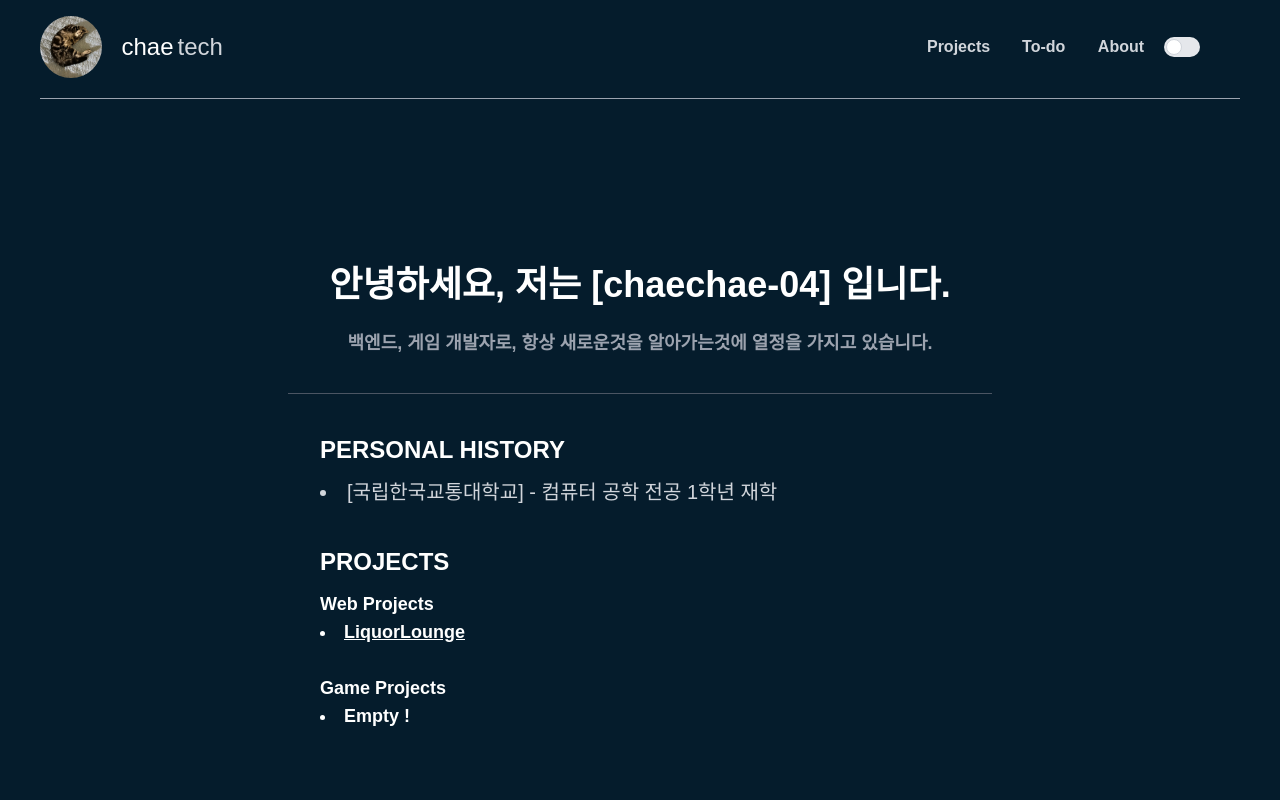
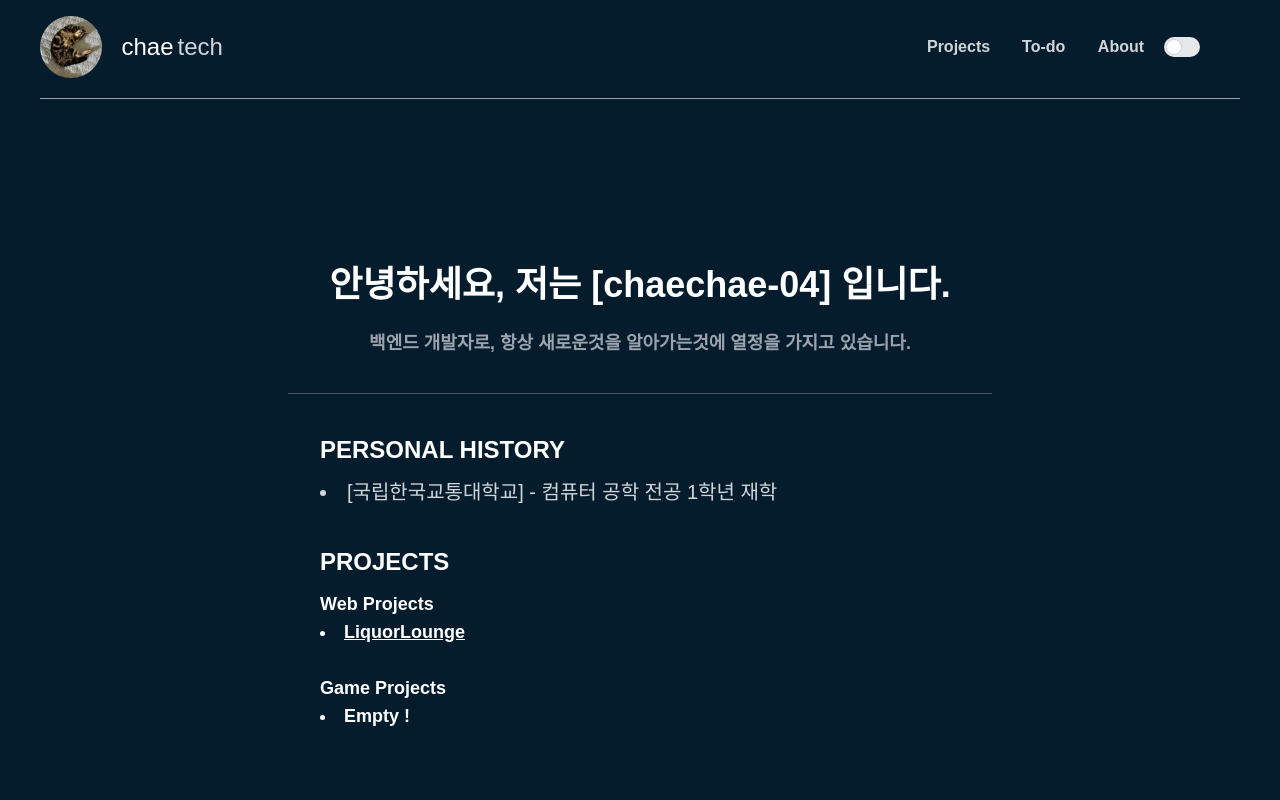
Before and after one commit to chaechae-04/chaechae, a Next.js app: page /pages/headerTab/about in a window 1280 px wide. Shown: the top 800 px of the page. Built offline with nearby package versions, Linux system fonts and the light colour scheme.

Commit message:
update : about page

```diff
--- a/app/components/InfoContent.tsx
+++ b/app/components/InfoContent.tsx
@@ -2,7 +2,7 @@ export default function InfoContent() {
     return (
         // <h3 className="text-white text-lg font-bold md-4">추가 정보</h3>
         <ul className="text-white text-lg font-bold md-4 px-4">
-            <li className="py-4"><b>iOS 개발 준비</b></li>
+            <li className="py-4">iOS 개발 준비</li>
             <li className="py-4">Swift 문법 공부</li>
             <li className="py-4">Swift 로 알고리즘 문제 풀어보기</li>
         </ul>
--- a/app/pages/headerTab/about/page.tsx
+++ b/app/pages/headerTab/about/page.tsx
@@ -16,7 +16,7 @@ export default function About() {
                     안녕하세요, 저는 [chaechae-04] 입니다.
                     </p>
                 <p className="text-sm xl:text-lg text-gray-400 font-bold mb-4">
-                    백엔드, 게임 개발자로, 항상 새로운것을 알아가는것에 열정을 가지고 있습니다.
+                    백엔드 개발자로, 항상 새로운것을 알아가는것에 열정을 가지고 있습니다.
                 </p>
 
                 <div className="w-[90%] xl:w-[55%] bg-gray-600 h-px mt-2 mx-auto mt-5 mb-10" />
```
